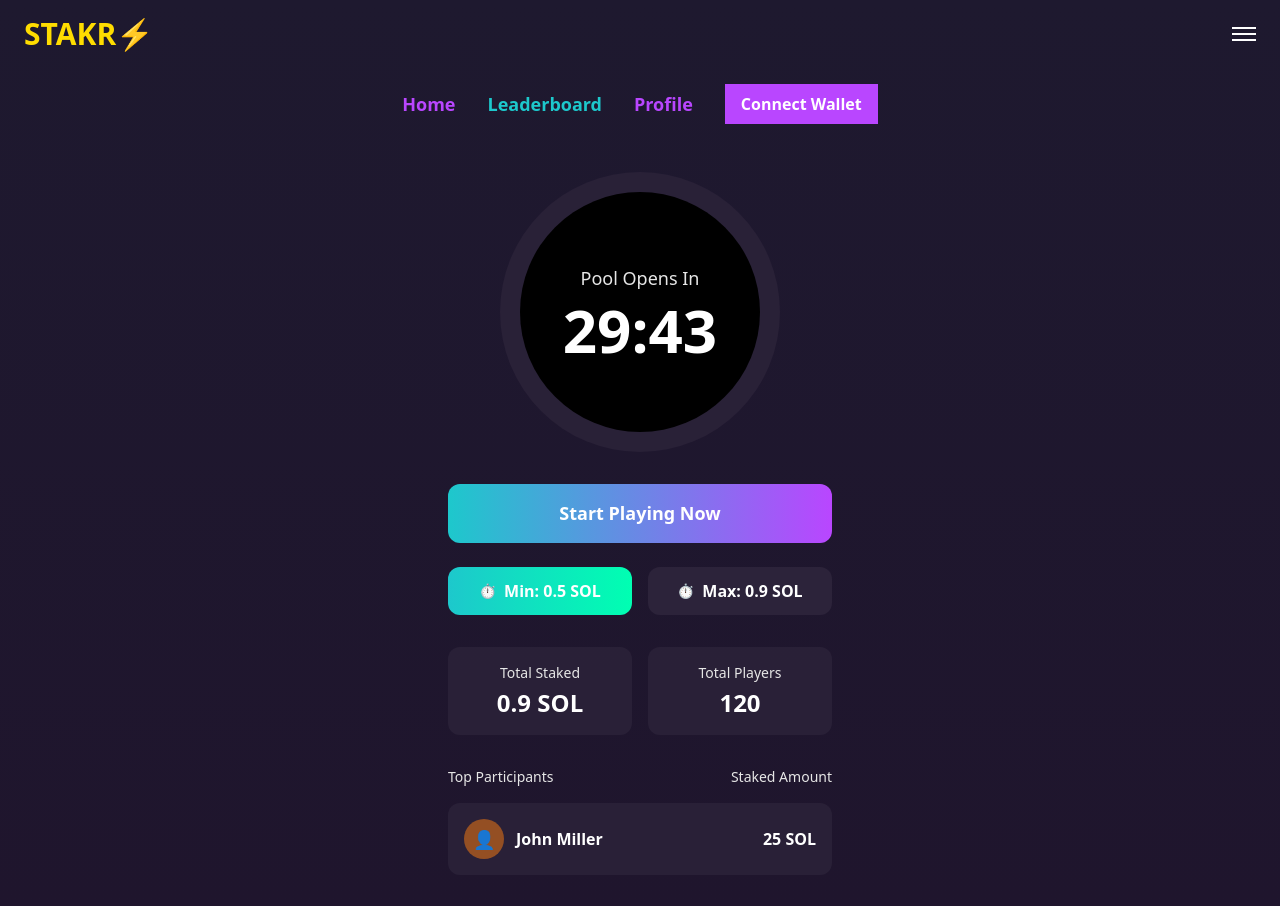
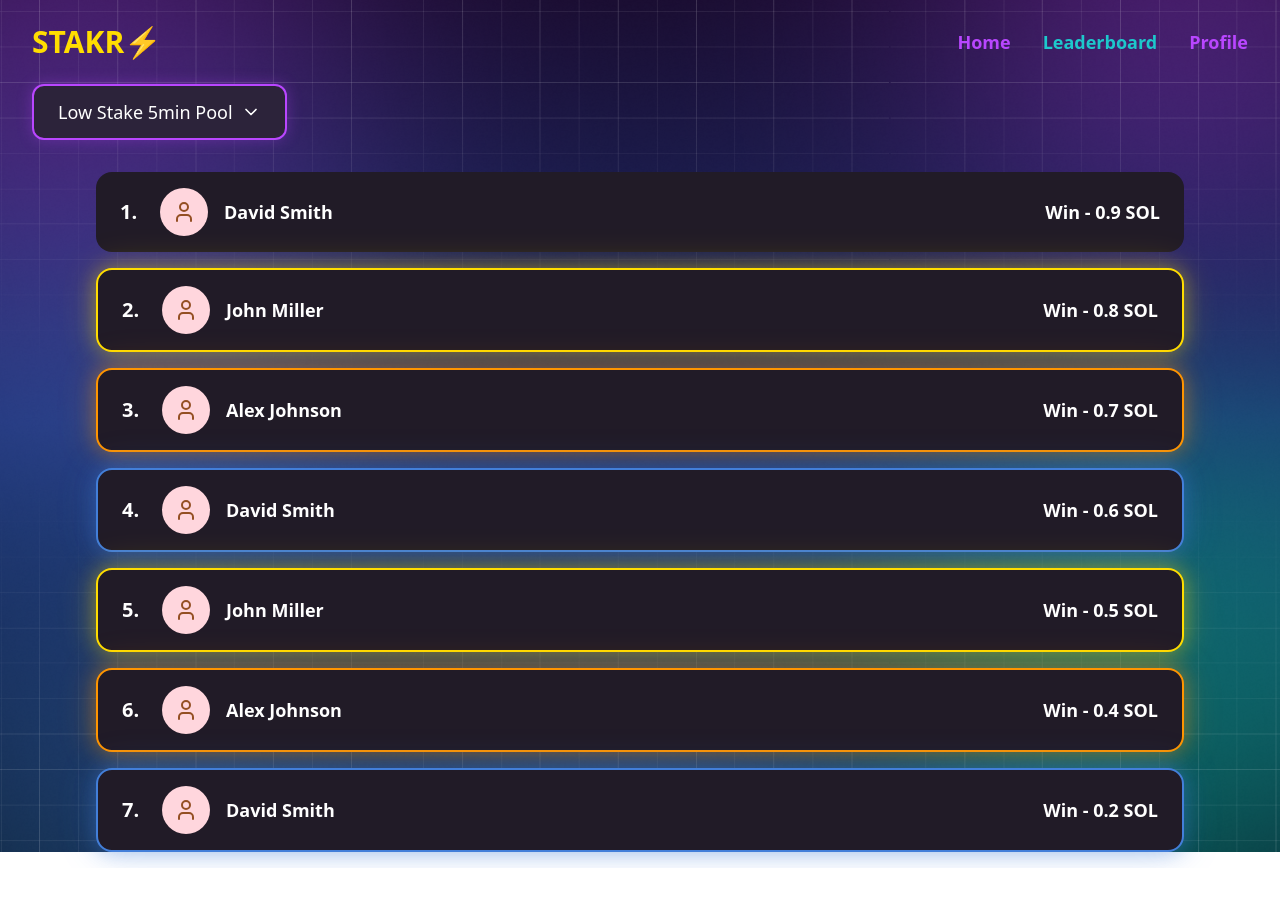
Before and after one commit to tusharkc/pixel-perfect-leaderboard, a React (Vite) app: page / in a window 1280 px wide. After the commit the page ends 868 px from the top, so only its background shows below. Built offline with nearby package versions, Linux system fonts and the light colour scheme; the HTML template or start-up script is replaced by a standard one.

Commit message:
Reverted to commit 1399952a151bff7a1c6e76897de355a1b222dac4

```diff
--- a/src/index.css
+++ b/src/index.css
@@ -28,122 +28,6 @@
 }
 
 @layer utilities {
-  /* Mobile gradient background */
-  .mobile-gradient {
-    background: linear-gradient(180deg, #1E192F 0%, #1F152D 100%);
-  }
-
-  /* Countdown timer styles */
-  .countdown-container {
-    width: 280px;
-    height: 280px;
-    background: rgba(44, 35, 58, 0.8);
-    border-radius: 50%;
-    display: flex;
-    align-items: center;
-    justify-content: center;
-    position: relative;
-  }
-
-  .countdown-container::before {
-    content: '';
-    position: absolute;
-    top: -4px;
-    left: -4px;
-    right: -4px;
-    bottom: -4px;
-    border-radius: 50%;
-    background: linear-gradient(45deg, #1DC8CC, #B946FF);
-    z-index: -1;
-    animation: glow-pulse 2s ease-in-out infinite alternate;
-  }
-
-  .countdown-inner {
-    width: 240px;
-    height: 240px;
-    background: #000000;
-    border-radius: 50%;
-    display: flex;
-    flex-direction: column;
-    align-items: center;
-    justify-content: center;
-  }
-
-  @keyframes glow-pulse {
-    0% {
-      box-shadow: 0 0 20px rgba(29, 200, 204, 0.3), 0 0 40px rgba(185, 70, 255, 0.2);
-    }
-    100% {
-      box-shadow: 0 0 40px rgba(29, 200, 204, 0.6), 0 0 80px rgba(185, 70, 255, 0.4);
-    }
-  }
-
-  /* Start Playing Button */
-  .start-playing-button {
-    background: linear-gradient(90deg, #1DC8CC 0%, #B946FF 100%);
-    color: #FFFFFF;
-    font-weight: 600;
-    font-size: 18px;
-    padding: 16px 32px;
-    border-radius: 12px;
-    border: none;
-    cursor: pointer;
-    transition: all 0.3s ease;
-  }
-
-  .start-playing-button:hover {
-    transform: translateY(-2px);
-    box-shadow: 0 8px 25px rgba(29, 200, 204, 0.3);
-  }
-
-  /* Min/Max Buttons */
-  .min-button {
-    background: linear-gradient(90deg, #1DC8CC 0%, #00FFB2 100%);
-    color: #FFFFFF;
-    font-weight: 600;
-    padding: 12px 16px;
-    border-radius: 12px;
-    border: none;
-    cursor: pointer;
-    display: flex;
-    align-items: center;
-    justify-content: center;
-    gap: 8px;
-  }
-
-  .max-button {
-    background: #2C233A;
-    color: #FFFFFF;
-    font-weight: 600;
-    padding: 12px 16px;
-    border-radius: 12px;
-    border: none;
-    cursor: pointer;
-    display: flex;
-    align-items: center;
-    justify-content: center;
-    gap: 8px;
-  }
-
-  /* Stats Cards */
-  .stats-card {
-    background: rgba(44, 35, 58, 0.8);
-    padding: 16px;
-    border-radius: 12px;
-    text-align: center;
-  }
-
-  /* Participant Card */
-  .participant-card {
-    background: rgba(44, 35, 58, 0.8);
-    padding: 16px;
-    border-radius: 12px;
-    display: flex;
-    align-items: center;
-    justify-content: space-between;
-  }
-
-  /* Existing glow effects */
   .glow-yellow {
     box-shadow: 0 0 20px rgba(255, 221, 0, 0.4), 0 0 40px rgba(255, 221, 0, 0.2);
     border: 2px solid #FFDD00;
--- a/src/pages/Index.tsx
+++ b/src/pages/Index.tsx
@@ -1,107 +1,36 @@
-import { useState, useEffect } from "react";
+import Header from "@/components/Header";
+import PoolDropdown from "@/components/PoolDropdown";
+import LeaderboardCard from "@/components/LeaderboardCard";
+
+const leaderboardData = [
+  { rank: 1, name: "David Smith", win: "0.9", glow: "" },
+  { rank: 2, name: "John Miller", win: "0.8", glow: "glow-yellow" },
+  { rank: 3, name: "Alex Johnson", win: "0.7", glow: "glow-orange" },
+  { rank: 4, name: "David Smith", win: "0.6", glow: "glow-blue" },
+  { rank: 5, name: "John Miller", win: "0.5", glow: "glow-yellow" },
+  { rank: 6, name: "Alex Johnson", win: "0.4", glow: "glow-orange" },
+  { rank: 7, name: "David Smith", win: "0.2", glow: "glow-blue" },
+];
 
 const Index = () => {
-  const [timeLeft, setTimeLeft] = useState({ minutes: 29, seconds: 48 });
+  return (
+    <div
+      className="min-h-screen bg-cover bg-center bg-no-repeat"
+      style={{ backgroundImage: 'url(/app_bg.png)' }}
+    >
+      <Header />
+      <PoolDropdown />
 
-  useEffect(() => {
-    const timer = setInterval(() => {
-      setTimeLeft(prev => {
-        if (prev.seconds > 0) {
-          return { ...prev, seconds: prev.seconds - 1 };
-        } else if (prev.minutes > 0) {
-          return { minutes: prev.minutes - 1, seconds: 59 };
-        }
-        return prev;
-      });
-    }, 1000);
-
-    return () => clearInterval(timer);
-  }, []);
-
-  return (
-    <div className="min-h-screen mobile-gradient">
-      {/* Header */}
-      <header className="flex items-center justify-between px-6 py-4">
-        <div className="flex items-center gap-2">
-          <span className="text-3xl font-bold text-yellow">STAKR⚡</span>
-        </div>
-
-        {/* Mobile Menu Icon */}
-        <div className="flex flex-col gap-1">
-          <div className="w-6 h-0.5 bg-white"></div>
-          <div className="w-6 h-0.5 bg-white"></div>
-          <div className="w-6 h-0.5 bg-white"></div>
-        </div>
-      </header>
-
-      {/* Navigation Tabs */}
-      <nav className="flex items-center justify-center gap-8 px-6 py-4">
-        <a href="/" className="text-lg font-semibold text-purple-bright">Home</a>
-        <a href="/" className="text-lg font-semibold text-blue-cyan">Leaderboard</a>
-        <a href="/profile" className="text-lg font-semibold text-purple-bright">Profile</a>
-        <button className="bg-purple-bright text-white px-4 py-2 rounded-lg font-semibold">
-          Connect Wallet
-        </button>
-      </nav>
-
-      {/* Central Content */}
-      <div className="flex-1 flex flex-col items-center justify-center px-6 py-8">
-        {/* Countdown Timer */}
-        <div className="relative mb-8">
-          <div className="countdown-container">
-            <div className="countdown-inner">
-              <div className="text-gray-light text-lg mb-2 text-center">Pool Opens In</div>
-              <div className="text-white text-6xl font-bold text-center">
-                {timeLeft.minutes.toString().padStart(2, '0')}:{timeLeft.seconds.toString().padStart(2, '0')}
-              </div>
-            </div>
-          </div>
-        </div>
-
-        {/* Start Playing Button */}
-        <button className="start-playing-button w-full max-w-sm mb-6">
-          Start Playing Now
-        </button>
-
-        {/* Min/Max Buttons */}
-        <div className="flex gap-4 mb-8 w-full max-w-sm">
-          <button className="min-button flex-1">
-            <span className="text-sm">⏱</span> Min: 0.5 SOL
-          </button>
-          <button className="max-button flex-1">
-            <span className="text-sm">⏱</span> Max: 0.9 SOL
-          </button>
-        </div>
-
-        {/* Stats Cards */}
-        <div className="flex gap-4 mb-8 w-full max-w-sm">
-          <div className="stats-card flex-1">
-            <div className="text-gray-light text-sm mb-1">Total Staked</div>
-            <div className="text-white text-2xl font-bold">0.9 SOL</div>
-          </div>
-          <div className="stats-card flex-1">
-            <div className="text-gray-light text-sm mb-1">Total Players</div>
-            <div className="text-white text-2xl font-bold">120</div>
-          </div>
-        </div>
-
-        {/* Top Participants */}
-        <div className="w-full max-w-sm">
-          <div className="flex justify-between items-center mb-4">
-            <div className="text-gray-light text-sm">Top Participants</div>
-            <div className="text-gray-light text-sm">Staked Amount</div>
-          </div>
-
-          <div className="participant-card">
-            <div className="flex items-center gap-3">
-              <div className="w-10 h-10 bg-brown-medium rounded-full flex items-center justify-center">
-                <span className="text-white text-lg">👤</span>
-              </div>
-              <span className="text-white font-semibold">John Miller</span>
-            </div>
-            <span className="text-white font-semibold">25 SOL</span>
-          </div>
-        </div>
+      <div className="px-8 max-w-6xl mx-auto">
+        {leaderboardData.map((player) => (
+          <LeaderboardCard
+            key={`${player.rank}-${player.name}`}
+            rank={player.rank}
+            name={player.name}
+            win={player.win}
+            glowClass={player.glow}
+          />
+        ))}
       </div>
     </div>
   );
```
